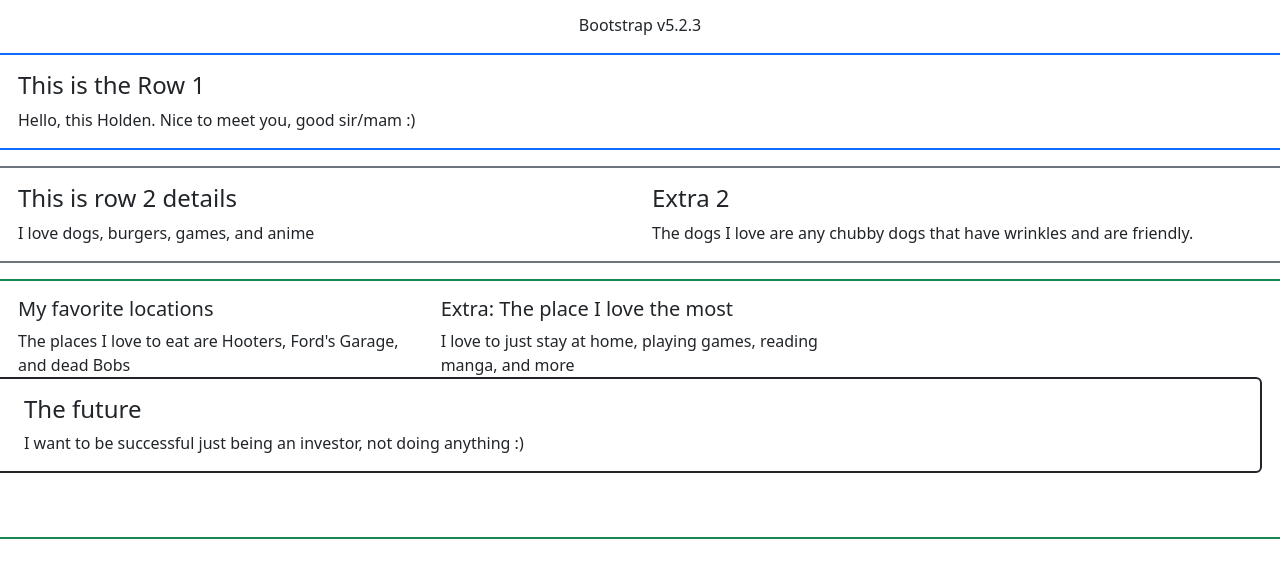
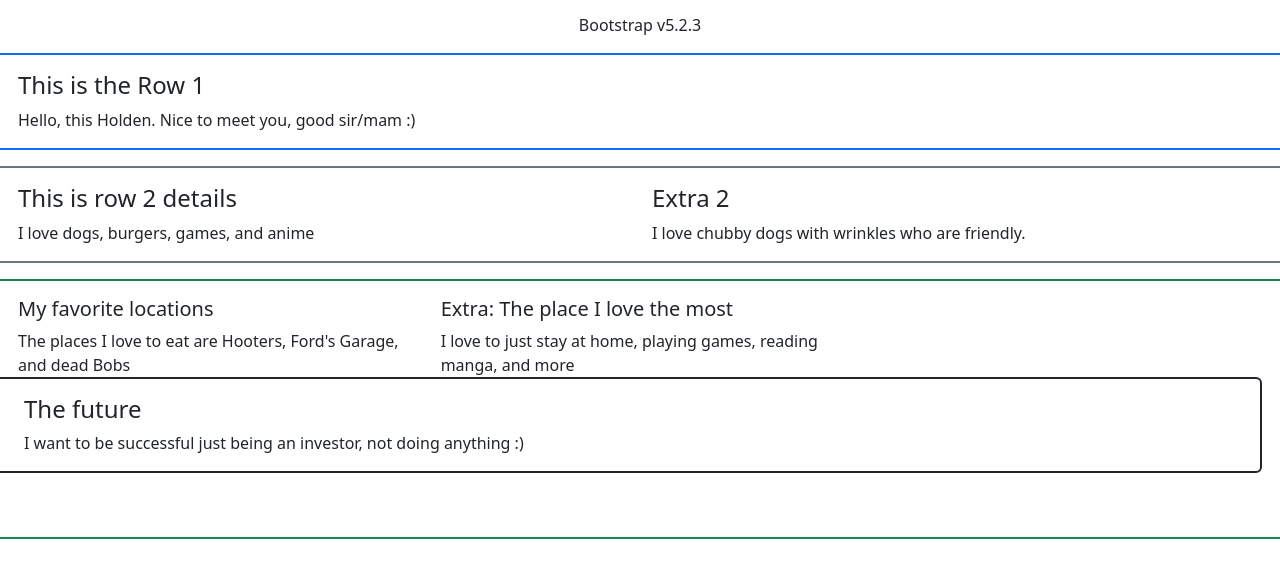
Before and after one commit to EndDepthGames/webprog-CS251-IT253-bootstrap-template, a plain HTML site: page Home/index.html in a window 1280 px wide. Shown: the part 193-770 px from the top of the page. Drawn offline with nearby package versions, Linux system fonts and the light colour scheme.

Commit message:
Refactor column layout and update text content
Updated the column layout and modified text for clarity.

```diff
--- a/Home/index.html
+++ b/Home/index.html
@@ -55,9 +55,9 @@
                     <h4>This is row 2 details</h4>
                     <p class="mb-0">I love dogs, burgers, games, and anime</p>
                 </div>
-                <div class="col-md-6">
+                <div class="col-md-4">
                     <h4>Extra 2</h4>
-                    <p class="mb-0">The dogs I love are any chubby dogs that have wrinkles and are friendly.</p>
+                    <p class="mb-0"> I love chubby dogs with wrinkles who are friendly.</p>
                 </div>
             </div>
 
```
